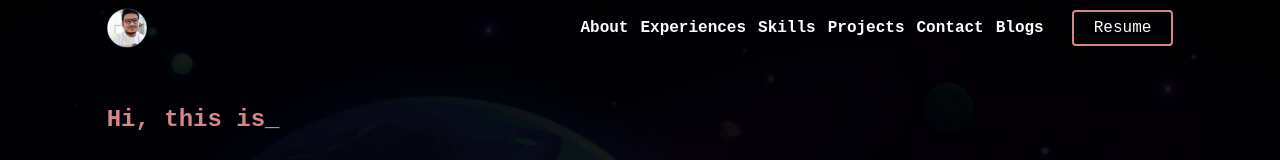
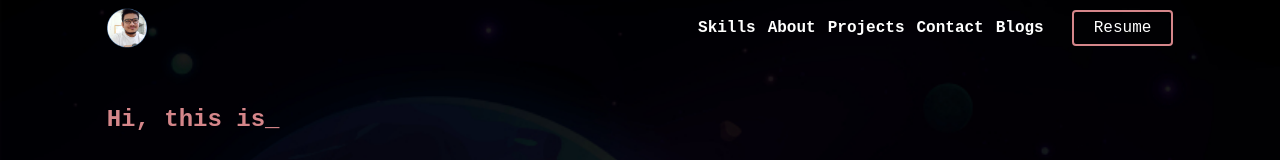
Before and after one commit to saadhossain/saadportfolio, a React (Create React App) app: page / in a window 1280 px wide. Shown: the top 160 px of the page. Built offline with nearby package versions, Linux system fonts and the light colour scheme; a web font is replaced by a local one.

Commit message:
Same Page section wise nativatin added

```diff
--- a/package.json
+++ b/package.json
@@ -11,6 +11,7 @@
     "react-dom": "^18.2.0",
     "react-icons": "^4.7.1",
     "react-router-dom": "^6.4.5",
+    "react-router-hash-link": "^2.4.3",
     "react-scripts": "5.0.1",
     "web-vitals": "^2.1.4"
   },
--- a/src/Components/Header/Header.js
+++ b/src/Components/Header/Header.js
@@ -1,22 +1,23 @@
 import React, { useState } from 'react';
 import logo from '../../assests/Saad-Hossain.png';
 import {AiOutlineMenu, AiOutlineClose} from 'react-icons/ai'
+import { HashLink} from 'react-router-hash-link';
+import { Link } from 'react-router-dom';
 
 const Header = () => {
     const [expand, setExpand] = useState(false)
     return (
         <div className='w-11/12 lg:w-10/12 py-2 mx-auto -mb-20 flex justify-between items-center text-white font-chivo'>
             <div>
-                <img src={logo} alt="Saad Hossain" className='w-10' />
+                <Link to='/'><img src={logo} alt="Saad Hossain" className='w-10' /></Link>
             </div>
             <div className='flex items-center gap-2'>
                 <ul className={`lg:flex gap-3 items-center font-semibold bg-[#081A3B] lg:bg-transparent absolute lg:static duration-300 ease-in-out ${expand ? 'top-12 right-0': 'top-[-200px] right-0'} pr-5 pl-20 py-2 rounded`}>
-                    <li>About</li>
-                    <li>Experiences</li>
-                    <li>Skills</li>
-                    <li>Projects</li>
-                    <li>Contact</li>
-                    <li>Blogs</li>
+                    <HashLink to='#skills' smooth><li>Skills</li></HashLink>
+                    <HashLink to='#about' smooth><li>About</li></HashLink>
+                    <HashLink to='#projects' smooth><li>Projects</li></HashLink>
+                    <HashLink to="#contact" smooth>Contact</HashLink>
+                    <Link><li>Blogs</li></Link>
                 </ul>
                 <a href="../../assests/resume/Saddam Hossain's Resume.pdf"
                     download="Saddam Hossain's Resume.pdf"
--- a/src/Components/HomeComponants/AboutMe/Aboutme.js
+++ b/src/Components/HomeComponants/AboutMe/Aboutme.js
@@ -2,7 +2,7 @@ import React from 'react';
 import saad from '../../../assests/SaadHossain.jpg';
 const Aboutme = () => {
     return (
-        <div className='w-full lg:w-10/12 mx-auto lg:flex justify-between items-center gap-10 my-5 lg:my-20'>
+        <div className='w-full lg:w-10/12 mx-auto lg:flex justify-between items-center gap-10 my-5 lg:my-20' id='about'>
             <div className='w-full lg:w-3/5'>
                 <h1 className='text-5xl font-semibold text-secondary mb-5 font-bigshoulder'>About Me<span className='text-primary font-mono'>_</span></h1>
                 <p className='text-white font-chivo'>
--- a/src/Components/HomeComponants/Contact/Contact.js
+++ b/src/Components/HomeComponants/Contact/Contact.js
@@ -2,7 +2,7 @@ import React from 'react';
 
 const Contact = () => {
     return (
-        <div className='lg:flex justify-between my-20 gap-5'>
+        <div className='lg:flex justify-between my-20 gap-5' id='contact'>
             <div className='w-full lg:w-2/4 mb-5 lg:mb-0'>
                 <h1 className='text-5xl font-semibold text-secondary mb-5 font-bigshoulder'>Get In Touch<span className='text-primary font-mono'>_</span></h1>
                 <p className='text-white font-chivo'>
--- a/src/Components/HomeComponants/Projects/Projects.js
+++ b/src/Components/HomeComponants/Projects/Projects.js
@@ -4,7 +4,7 @@ import {FaGithub, FaGlobe} from 'react-icons/fa'
 
 const Projects = () => {
     return (
-        <div className='w-11/12 mx-auto my-5 lg:my-20 text-white'>
+        <div className='w-11/12 mx-auto my-5 lg:my-20 text-white' id='projects'>
             <h1 className='text-5xl font-semibold text-secondary mb-8 font-bigshoulder'>Projects I have Build<span className='text-primary font-mono'>_</span></h1>
             {/* Project One - Dealogic*/}
             <div className='lg:flex items-center justify-center mb-20'>
```
Also changed, not shown: 1 other file (tests, documents, lock files or other folders).
